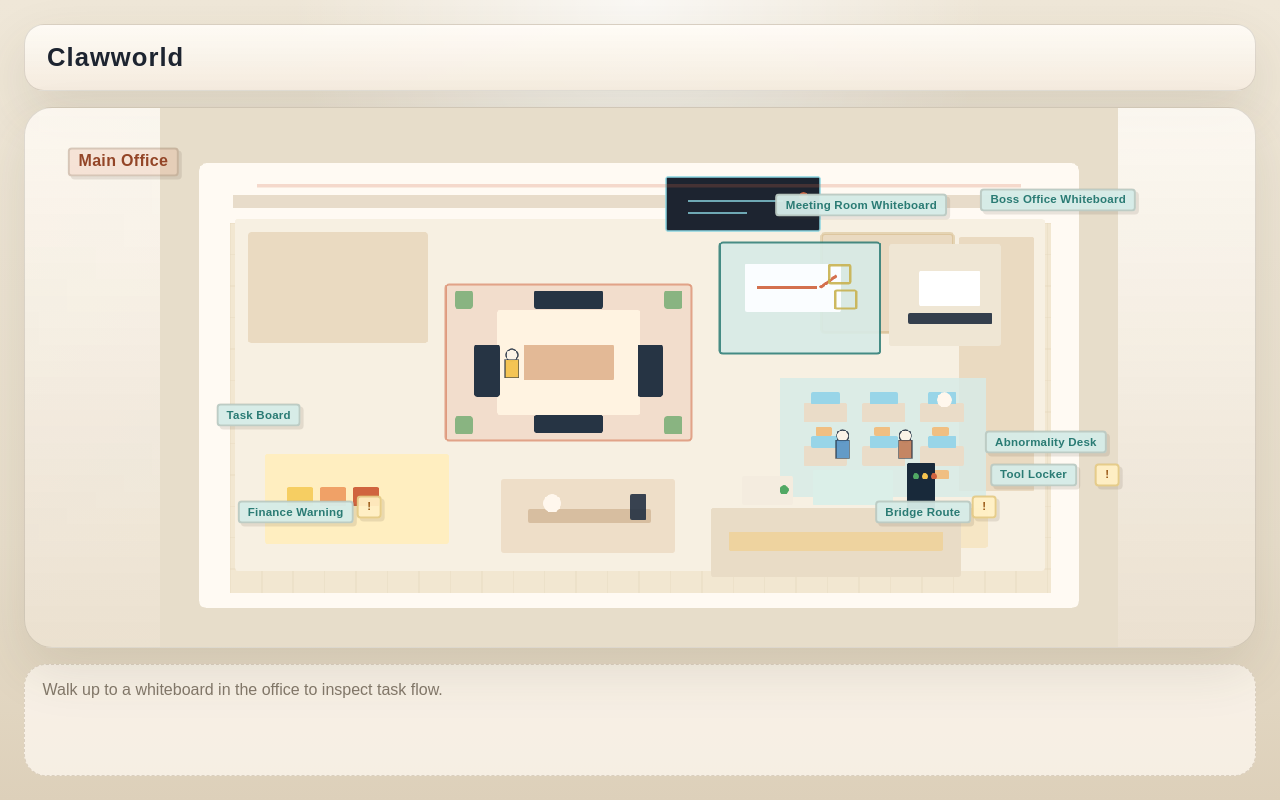
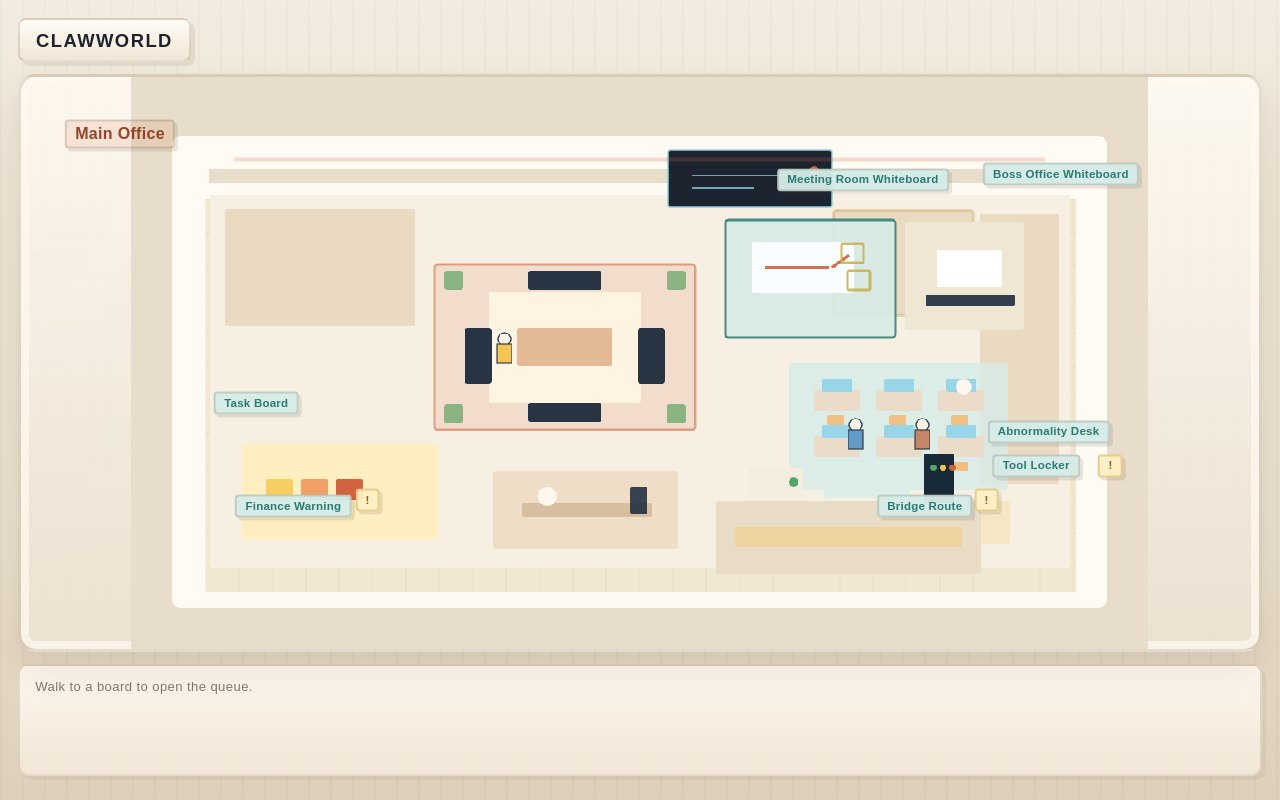
Before and after one commit to alexso1212/clawworld, a React (Vite) app: page / in a window 1280 px wide. Built offline with nearby package versions, Linux system fonts and the light colour scheme.

Commit message:
style: tighten the office shell

```diff
--- a/src/app/App.tsx
+++ b/src/app/App.tsx
@@ -116,8 +116,8 @@ export default function App() {
         {!activePanel ? (
           <p className="overlay-placeholder">
             {sceneView === 'main-office'
-              ? 'Walk up to a whiteboard in the office to inspect task flow.'
-              : 'Task world open. Follow the fixed rooms to watch the assignment move.'}
+              ? 'Walk to a board to open the queue.'
+              : 'Follow the room trail to inspect the job.'}
           </p>
         ) : null}
       </section>
--- a/src/styles/theme.css
+++ b/src/styles/theme.css
@@ -27,6 +27,16 @@ body,
 
 body {
   min-height: 100vh;
+  background-image:
+    linear-gradient(180deg, rgba(255, 255, 255, 0.22), transparent 24%),
+    repeating-linear-gradient(
+      90deg,
+      rgba(143, 115, 74, 0.05) 0,
+      rgba(143, 115, 74, 0.05) 2px,
+      transparent 2px,
+      transparent 22px
+    ),
+    linear-gradient(180deg, #efe7d8 0%, #e8decb 68%, #ddd0ba 100%);
 }
 
 button,
@@ -38,33 +48,40 @@ select {
 
 .app-shell {
   min-height: 100vh;
-  padding: 24px;
+  max-width: 1480px;
+  margin: 0 auto;
+  padding: 18px 18px 24px;
   display: grid;
   grid-template-rows: auto 1fr auto;
-  gap: 16px;
+  gap: 12px;
 }
 
 .office-banner {
-  padding: 18px 22px;
-  border: 1px solid var(--border-strong);
-  border-radius: 20px;
-  background: linear-gradient(180deg, rgba(255, 252, 247, 0.92), rgba(244, 235, 222, 0.96));
-  box-shadow: var(--shadow);
-  font-size: clamp(1.6rem, 2vw, 2.2rem);
+  width: max-content;
+  padding: 10px 16px 8px;
+  border: 2px solid rgba(121, 95, 63, 0.2);
+  border-radius: 8px;
+  background: linear-gradient(180deg, rgba(255, 252, 247, 0.96), rgba(240, 229, 210, 0.98));
+  box-shadow: 4px 4px 0 rgba(121, 95, 63, 0.12);
+  font-family: 'IBM Plex Mono', 'IBM Plex Sans', 'PingFang SC', 'Noto Sans SC', sans-serif;
+  font-size: clamp(1.15rem, 1.4vw, 1.5rem);
   font-weight: 700;
-  letter-spacing: 0.04em;
+  letter-spacing: 0.08em;
+  text-transform: uppercase;
 }
 
 .scene-host {
   position: relative;
   overflow: hidden;
-  min-height: 60vh;
-  border: 1px solid var(--border-strong);
-  border-radius: 28px;
+  min-height: 68vh;
+  border: 3px solid rgba(121, 95, 63, 0.18);
+  border-radius: 18px;
   background:
-    linear-gradient(180deg, rgba(255, 252, 247, 0.82), rgba(235, 225, 209, 0.95)),
-    linear-gradient(90deg, rgba(226, 173, 97, 0.08), transparent 46%);
-  box-shadow: var(--shadow);
+    linear-gradient(180deg, rgba(255, 251, 244, 0.84), rgba(235, 225, 209, 0.96)),
+    linear-gradient(90deg, rgba(226, 173, 97, 0.09), transparent 46%);
+  box-shadow:
+    0 18px 34px rgba(78, 63, 42, 0.1),
+    inset 0 0 0 8px rgba(255, 248, 238, 0.72);
 }
 
 .scene-canvas {
@@ -174,10 +191,11 @@ select {
 
 .overlay-root {
   min-height: 112px;
-  border: 1px dashed rgba(121, 95, 63, 0.22);
-  border-radius: 22px;
-  background: rgba(255, 250, 243, 0.72);
-  padding: 1rem 1.1rem;
+  border: 2px solid rgba(121, 95, 63, 0.18);
+  border-radius: 10px;
+  background: linear-gradient(180deg, rgba(255, 249, 241, 0.92), rgba(243, 232, 216, 0.92));
+  box-shadow: 4px 4px 0 rgba(121, 95, 63, 0.08);
+  padding: 0.8rem 0.95rem;
 }
 
 .overlay-root--active {
@@ -187,6 +205,9 @@ select {
 .overlay-placeholder {
   margin: 0;
   color: rgba(86, 74, 58, 0.72);
+  font-family: 'IBM Plex Mono', 'IBM Plex Sans', 'PingFang SC', 'Noto Sans SC', sans-serif;
+  font-size: 0.82rem;
+  letter-spacing: 0.03em;
 }
 
 .drawer-shell {
@@ -207,16 +228,17 @@ select {
 }
 
 .drawer-header p {
-  color: rgba(223, 236, 255, 0.68);
+  color: rgba(86, 74, 58, 0.68);
   margin-top: 0.25rem;
 }
 
 .drawer-close {
-  border: 1px solid rgba(171, 210, 255, 0.24);
-  background: rgba(20, 31, 48, 0.82);
-  color: #ebf2ff;
+  border: 2px solid rgba(121, 95, 63, 0.18);
+  background: rgba(255, 249, 240, 0.96);
+  color: #2e3642;
   border-radius: 999px;
   padding: 0.45rem 0.8rem;
+  box-shadow: 3px 3px 0 rgba(121, 95, 63, 0.08);
   cursor: pointer;
 }
 
```
Also changed, not shown: 2 other files (tests, documents, lock files or other folders).
